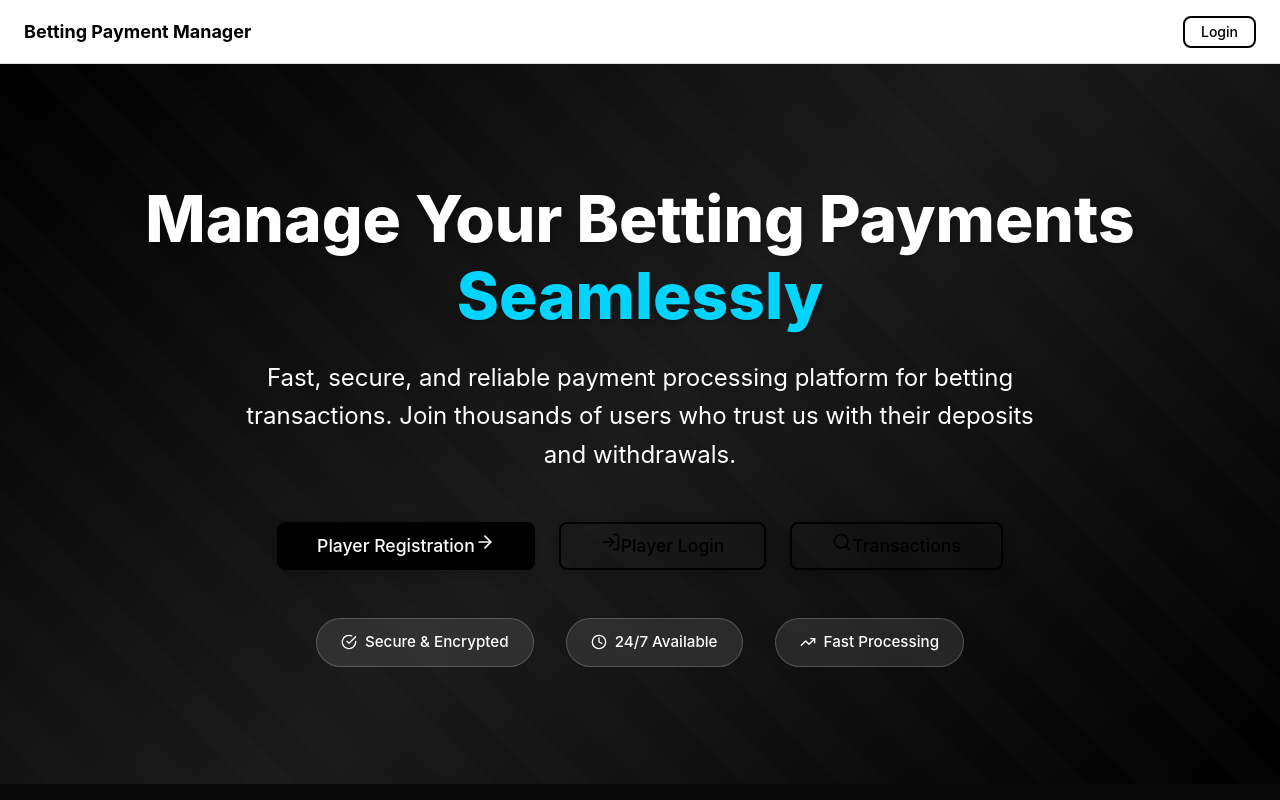
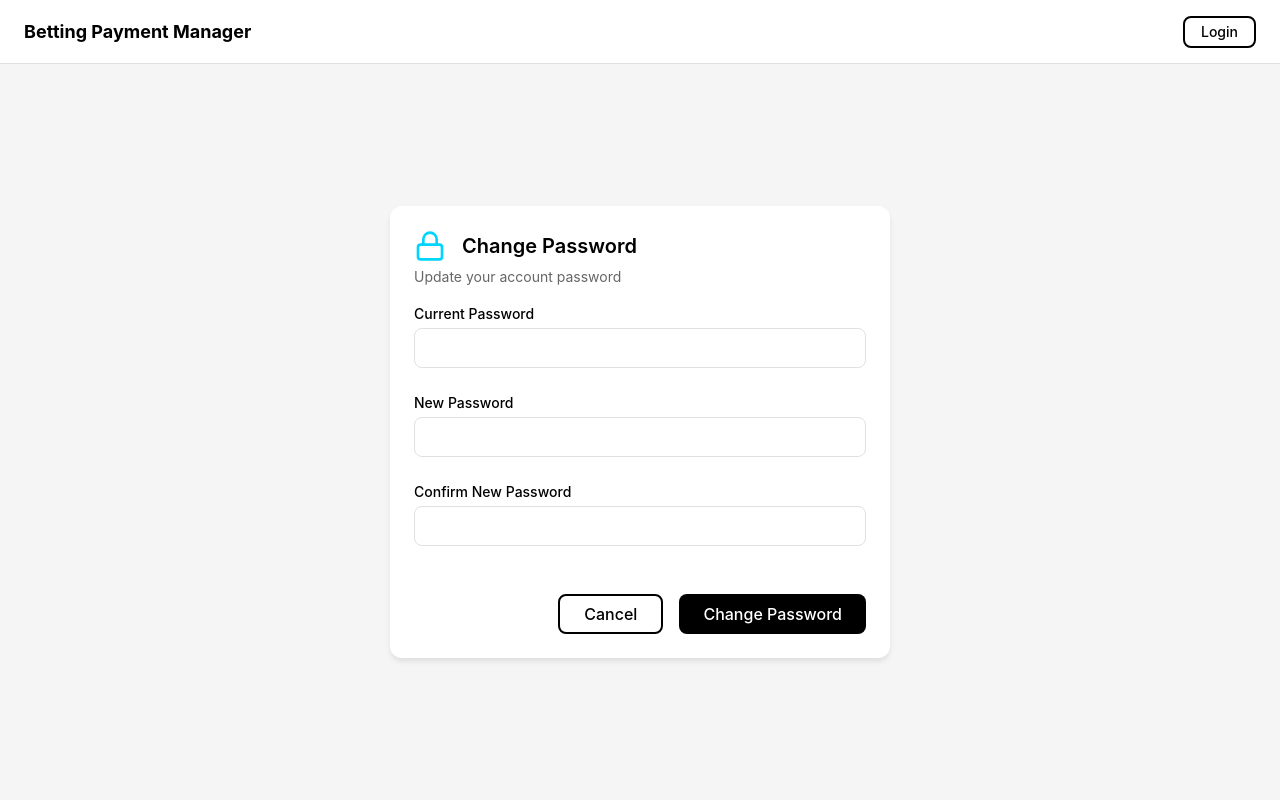
Before and after one commit to bereketsewnet/betting_transaction_ui, a React (Vite) app: page /player/change-password in a window 1280 px wide. Before the commit this address led to /. Shown: the top 800 px of the page. Built offline with nearby package versions, Linux system fonts and the light colour scheme.

Commit message:
player is done2

```diff
--- /dev/null
+++ b/src/pages/Player/ChangePassword/ChangePassword.module.css
@@ -0,0 +1,54 @@
+.container {
+  display: flex;
+  justify-content: center;
+  align-items: center;
+  min-height: calc(100vh - var(--header-height));
+  padding: var(--spacing-lg);
+  background-color: var(--color-surface);
+}
+
+.content {
+  width: 100%;
+  max-width: 500px;
+  animation: slideUp var(--transition-base);
+}
+
+.header {
+  display: flex;
+  align-items: center;
+  gap: var(--spacing-md);
+  color: #00d4ff;
+}
+
+.subtitle {
+  margin-top: var(--spacing-xs);
+  font-size: var(--font-size-sm);
+  color: var(--color-text-secondary);
+}
+
+.form {
+  display: flex;
+  flex-direction: column;
+  gap: var(--spacing-lg);
+}
+
+.actions {
+  display: flex;
+  gap: var(--spacing-md);
+  justify-content: flex-end;
+  margin-top: var(--spacing-lg);
+}
+
+@media (max-width: 768px) {
+  .container {
+    padding: var(--spacing-md);
+  }
+
+  .actions {
+    flex-direction: column-reverse;
+  }
+
+  .actions button {
+    width: 100%;
+  }
+}
--- /dev/null
+++ b/src/pages/Player/ChangePassword/ChangePassword.tsx
@@ -0,0 +1,147 @@
+import React from 'react';
+import { useNavigate } from 'react-router-dom';
+import { Lock } from 'lucide-react';
+import { useForm } from 'react-hook-form';
+import { zodResolver } from '@hookform/resolvers/zod';
+import { z } from 'zod';
+import toast from 'react-hot-toast';
+import { Card, CardHeader, CardTitle, CardContent } from '@/components/ui/Card/Card';
+import { Input } from '@/components/ui/Input/Input';
+import { Button } from '@/components/ui/Button/Button';
+import styles from './ChangePassword.module.css';
+
+const changePasswordSchema = z.object({
+  currentPassword: z.string().min(1, 'Current password is required'),
+  newPassword: z.string().min(8, 'Password must be at least 8 characters'),
+  confirmPassword: z.string().min(1, 'Please confirm your password'),
+}).refine((data) => data.newPassword === data.confirmPassword, {
+  message: "Passwords don't match",
+  path: ['confirmPassword'],
+});
+
+type ChangePasswordFormData = z.infer<typeof changePasswordSchema>;
+
+export const PlayerChangePassword: React.FC = () => {
+  const navigate = useNavigate();
+  const [isLoading, setIsLoading] = React.useState(false);
+
+  const {
+    register,
+    handleSubmit,
+    reset,
+    formState: { errors },
+  } = useForm<ChangePasswordFormData>({
+    resolver: zodResolver(changePasswordSchema),
+  });
+
+  const onSubmit = async (data: ChangePasswordFormData) => {
+    setIsLoading(true);
+    try {
+      console.log('🔄 Attempting to change password...');
+
+      const accessToken = localStorage.getItem('playerAccessToken');
+      if (!accessToken) {
+        throw new Error('No access token found. Please login again.');
+      }
+
+      const apiBaseUrl = import.meta.env.VITE_API_BASE_URL || 'http://localhost:3000/api/v1';
+      const response = await fetch(`${apiBaseUrl}/auth/change-password`, {
+        method: 'PUT',
+        headers: {
+          'Content-Type': 'application/json',
+          'Authorization': `Bearer ${accessToken}`,
+        },
+        body: JSON.stringify({
+          currentPassword: data.currentPassword,
+          newPassword: data.newPassword,
+        }),
+      });
+
+      if (!response.ok) {
+        const errorData = await response.json();
+        throw new Error(errorData.error || 'Failed to change password');
+      }
+
+      console.log('✅ Password changed successfully');
+      toast.success('Password changed successfully! Please login again with your new password.');
+      reset();
+
+      // Clear player session and redirect to login
+      localStorage.removeItem('playerUuid');
+      localStorage.removeItem('playerAccessToken');
+      localStorage.removeItem('playerRefreshToken');
+      localStorage.removeItem('playerUser');
+      localStorage.removeItem('pendingPlayerLookup');
+
+      // Navigate to landing page to login again
+      navigate('/');
+    } catch (error: unknown) {
+      console.error('❌ Password change error:', error);
+      const err = error as Error;
+      toast.error(err.message || 'Failed to change password');
+    } finally {
+      setIsLoading(false);
+    }
+  };
+
+  return (
+    <div className={styles.container}>
+      <div className={styles.content}>
+        <Card variant="elevated">
+          <CardHeader>
+            <div className={styles.header}>
+              <Lock size={32} />
+              <CardTitle>Change Password</CardTitle>
+            </div>
+            <p className={styles.subtitle}>
+              Update your account password
+            </p>
+          </CardHeader>
+          <CardContent>
+            <form onSubmit={handleSubmit(onSubmit)} className={styles.form}>
+              <Input
+                label="Current Password"
+                type="password"
+                {...register('currentPassword')}
+                error={errors.currentPassword?.message}
+                fullWidth
+              />
+
+              <Input
+                label="New Password"
+                type="password"
+                {...register('newPassword')}
+                error={errors.newPassword?.message}
+                fullWidth
+              />
+
+              <Input
+                label="Confirm New Password"
+                type="password"
+                {...register('confirmPassword')}
+                error={errors.confirmPassword?.message}
+                fullWidth
+              />
+
+              <div className={styles.actions}>
+                <Button
+                  type="button"
+                  variant="outline"
+                  onClick={() => navigate('/player/dashboard')}
+                >
+                  Cancel
+                </Button>
+              <Button
+                type="submit"
+                disabled={isLoading}
+              >
+                {isLoading ? 'Changing...' : 'Change Password'}
+              </Button>
+              </div>
+            </form>
+          </CardContent>
+        </Card>
+      </div>
+    </div>
+  );
+};
--- a/src/pages/Player/PlayerDashboard/PlayerDashboard.tsx
+++ b/src/pages/Player/PlayerDashboard/PlayerDashboard.tsx
@@ -14,8 +14,8 @@ import {
   XCircle,
   AlertCircle,
   LogOut,
-  User,
-  Database
+  Database,
+  Lock
 } from 'lucide-react';
 import styles from './PlayerDashboard.module.css';
 
@@ -72,6 +72,9 @@ export const PlayerDashboard: React.FC = () => {
     limit
   );
 
+  // Extract transactions array from paginated response
+  const transactions = (data as any)?.transactions || [];
+
   const handleLogout = () => {
     localStorage.removeItem('playerUuid');
     navigate('/');
@@ -79,7 +82,9 @@ export const PlayerDashboard: React.FC = () => {
 
   // Calculate statistics - counts only, no money amounts
   const stats = React.useMemo(() => {
-    if (!data?.transactions) {
+    const transactions = (data as any)?.transactions || [];
+
+    if (transactions.length === 0) {
       return {
         totalTransactions: 0,
         depositCount: 0,
@@ -90,8 +95,8 @@ export const PlayerDashboard: React.FC = () => {
       };
     }
 
-    return data.transactions.reduce(
-      (acc, transaction) => {
+    return transactions.reduce(
+      (acc: any, transaction: any) => {
         acc.totalTransactions++;
 
         if (transaction.type === 'DEPOSIT') {
@@ -190,11 +195,11 @@ export const PlayerDashboard: React.FC = () => {
           <div className={styles.headerActions}>
             <Button
               variant="outline"
-              onClick={() => navigate('/player/profile')}
+              onClick={() => navigate('/player/change-password')}
               className={styles.profileButton}
             >
-              <User size={18} />
-              Profile
+              <Lock size={18} />
+              Change Password
             </Button>
             <Button
               variant="outline"
@@ -304,7 +309,7 @@ export const PlayerDashboard: React.FC = () => {
         <CardContent>
           {isLoading ? (
             <div className={styles.loading}>Loading transactions...</div>
-          ) : !data?.transactions || data.transactions.length === 0 ? (
+          ) : transactions.length === 0 ? (
             <div className={styles.empty}>
               <AlertCircle size={48} className={styles.emptyIcon} />
               <h3>No Transactions Yet</h3>
@@ -319,13 +324,13 @@ export const PlayerDashboard: React.FC = () => {
             </div>
           ) : (
             <DataTable
-              data={data.transactions}
+              data={transactions}
               columns={columns}
               pagination={
-                data.pagination
+                data?.pagination
                   ? {
                       currentPage: data.pagination.page,
-                      totalPages: data.pagination.pages || data.pagination.totalPages,
+                      totalPages: data.pagination.totalPages,
                       onPageChange: setPage,
                     }
                   : undefined
--- a/src/routes/AppRoutes.tsx
+++ b/src/routes/AppRoutes.tsx
@@ -17,6 +17,7 @@ import { NewTransaction } from '@/pages/Player/NewTransaction/NewTransaction';
 import { PlayerHistory } from '@/pages/Player/PlayerHistory/PlayerHistory';
 import { TransactionDetails as PlayerTransactionDetails } from '@/pages/Player/TransactionDetails/TransactionDetails';
 import { TempIdLookup } from '@/pages/Player/TempIdLookup/TempIdLookup';
+import { PlayerChangePassword } from '@/pages/Player/ChangePassword/ChangePassword';
 
 // Agent Pages
 import { AgentDashboard } from '@/pages/Agent/AgentDashboard/AgentDashboard';
@@ -53,6 +54,7 @@ export const AppRoutes: React.FC = () => {
         <Route path="history" element={<><Header /><PlayerHistory /></>} />
         <Route path="transaction/:id" element={<><Header /><PlayerTransactionDetails /></>} />
         <Route path="temp-lookup/:tempId" element={<><Header /><TempIdLookup /></>} />
+        <Route path="change-password" element={<><Header /><PlayerChangePassword /></>} />
       </Route>
 
       {/* Agent Routes (Protected) */}
```
